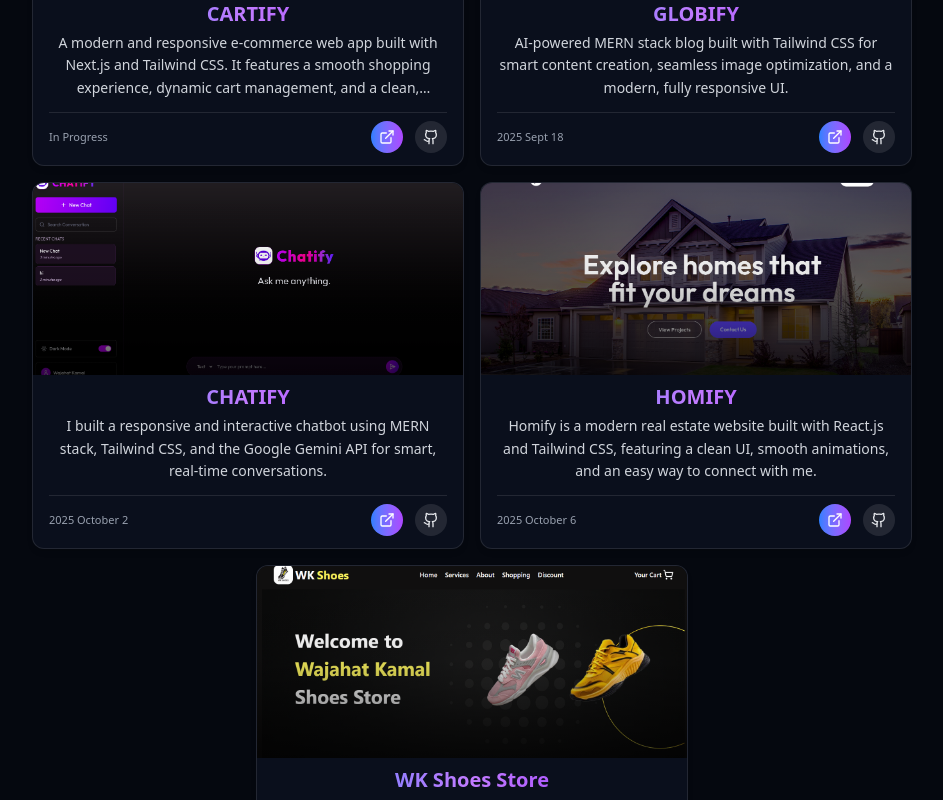
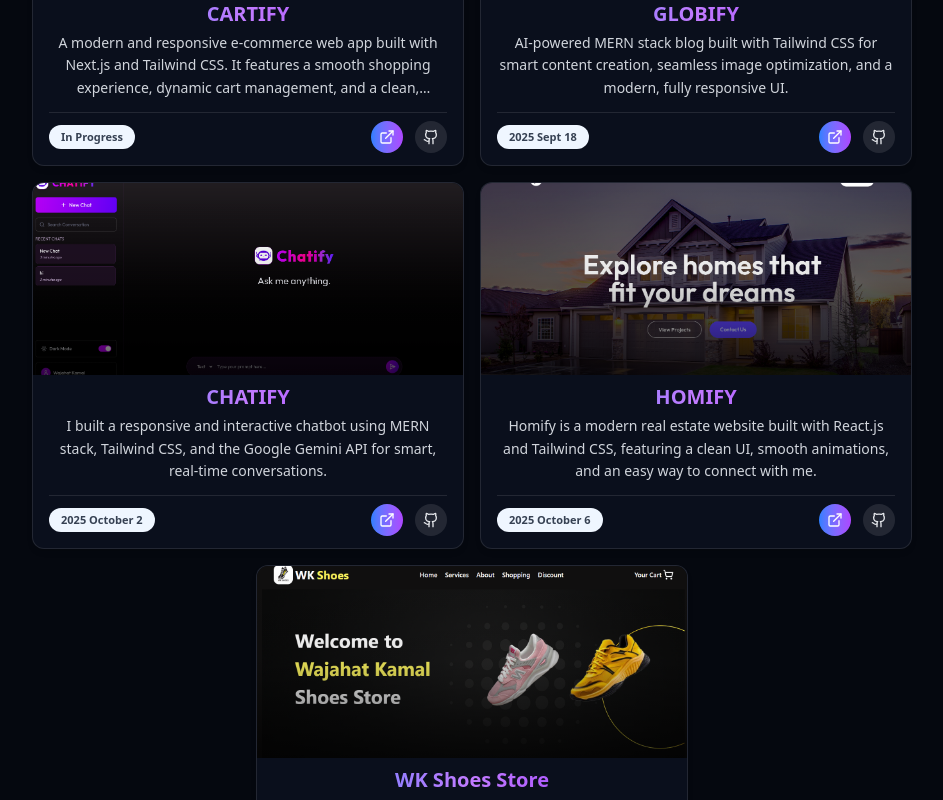
Before and after one commit to wajahat-kamal/Dev-Portfolio, a React (Vite) app: page / in a window 1280 px wide. Shown: the part 1920-2720 px from the top of the page, without its empty margins (168-1111 px from the left). Built offline with nearby package versions, Linux system fonts and the light colour scheme.

Commit message:
Add CARTIFY project to Data.js: include details such as title, description, image, tags, demo URL, and GitHub URL. Update project IDs for consistency.

```diff
--- a/src/components/ProjectCard.jsx
+++ b/src/components/ProjectCard.jsx
@@ -41,7 +41,10 @@ const ProjectCard = ({ project }) => {
 
         {/* Footer */}
         <div className="flex items-center justify-between mt-3 border-t border-white/10 py-2">
-          <span className="text-[10px] sm:text-[11px] text-gray-400">{project.date}</span>
+          <span className="text-[10px] sm:text-[11px] text-gray-700 font-semibold bg-blue-50 px-3 py-1 rounded-full">
+            {project.date}
+          </span>
+
           <div className="flex gap-2 sm:gap-3">
             <a
               href={project.demoURL}
```
